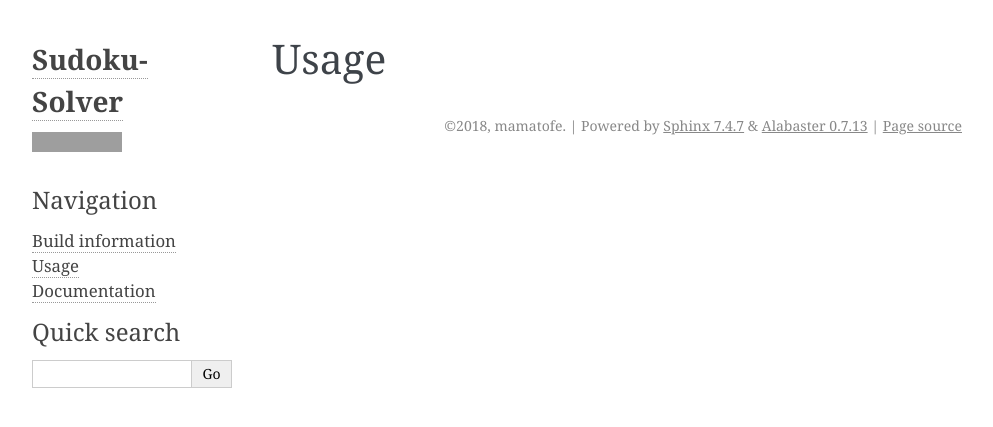
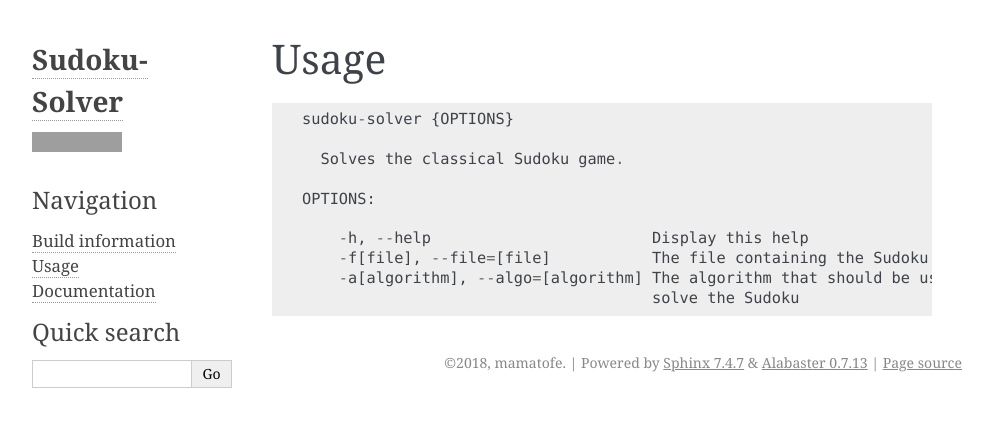
Before and after one commit to ob-algdatii-ss18/leistungsnachweis-mamatofe, a Sphinx documentation site: the page built from doc/usage.rst, in a window 1280 px wide. Shown: the top 427 px of the page, without its empty margins (148-1141 px from the left). Built offline with Sphinx 7.4.7, drawn with Linux system fonts in a browser that asks for light colours; grey boxes are pictures that could not be loaded.

Commit message:
#38: Add help output to documentation

```diff
--- a/doc/usage.rst
+++ b/doc/usage.rst
@@ -2,3 +2,16 @@
 
 Usage
 =====
+
+::
+
+  sudoku-solver {OPTIONS}
+
+    Solves the classical Sudoku game.
+
+  OPTIONS:
+
+      -h, --help                        Display this help
+      -f[file], --file=[file]           The file containing the Sudoku to solve
+      -a[algorithm], --algo=[algorithm] The algorithm that should be used to
+                                        solve the Sudoku
```
